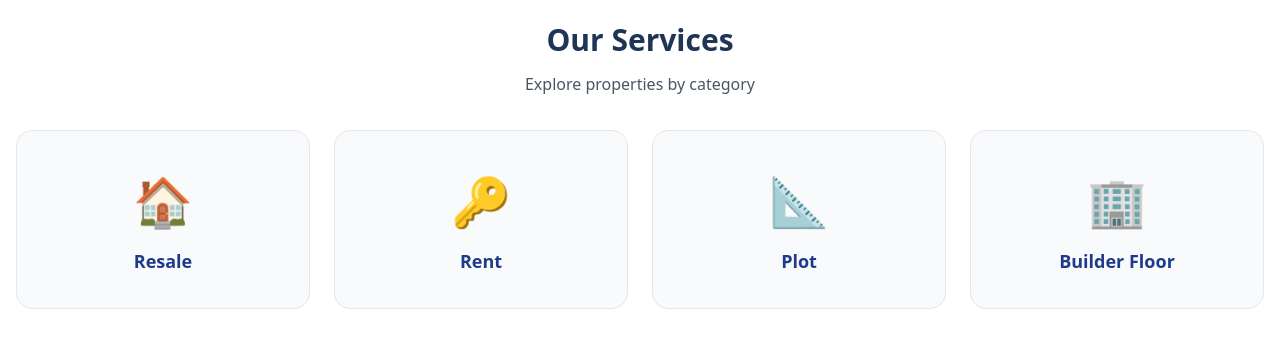
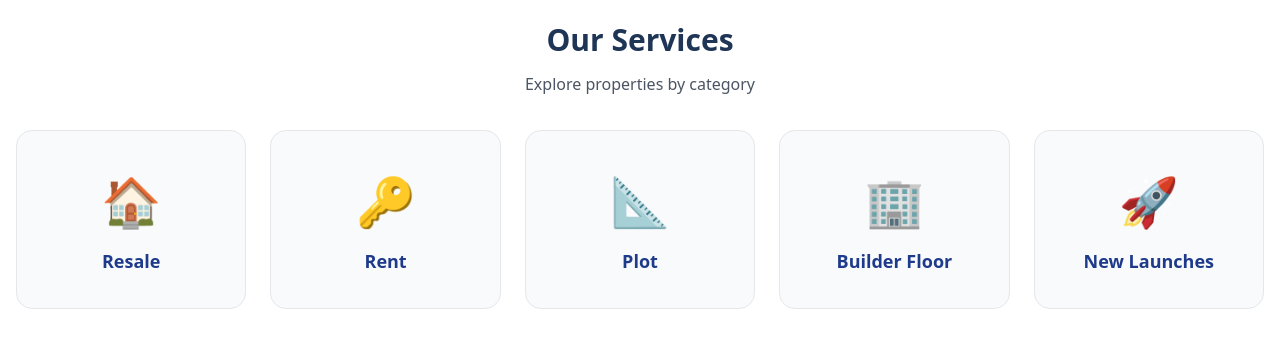
Before and after one commit to gauravquest00-create/luxurynest.llp, a React (Vite) app: page / in a window 1280 px wide. Shown: the part 1080-1439 px from the top of the page. Built offline with nearby package versions, Linux system fonts and the light colour scheme.

Commit message:
Update Services.jsx

```diff
--- a/src/components/home/Services.jsx
+++ b/src/components/home/Services.jsx
@@ -1,18 +1,25 @@
 import { useNavigate } from 'react-router-dom';
 
 const services = [
-  { name: "Resale", icon: "🏠", query: { type: "sale" } },
-  { name: "Rent", icon: "🔑", query: { type: "rent" } },
-  { name: "Plot", icon: "📐", query: { bhk: "0" } },
-  { name: "Builder Floor", icon: "🏢", query: { search: "Builder Floor" } },
+  { name: "Resale", icon: "🏠", query: { type: "sale" }, path: "/properties" },
+  { name: "Rent", icon: "🔑", query: { type: "rent" }, path: "/properties" },
+  { name: "Plot", icon: "📐", query: { bhk: "0" }, path: "/properties" },
+  { name: "Builder Floor", icon: "🏢", query: { search: "Builder Floor" }, path: "/properties" },
+  { name: "New Launches", icon: "🚀", query: {}, path: "/new-launches" },
 ];
 
 export default function Services() {
   const navigate = useNavigate();
 
-  const handleClick = (query) => {
-    const params = new URLSearchParams(query).toString();
-    navigate(`/properties?${params}`);
+  const handleClick = (service) => {
+    if (service.path === "/new-launches") {
+      // Redirect to New Launches page
+      navigate("/new-launches");
+    } else {
+      // Redirect to properties with filters
+      const params = new URLSearchParams(service.query).toString();
+      navigate(`/properties?${params}`);
+    }
   };
 
   return (
@@ -25,7 +32,7 @@ export default function Services() {
             <div
               key={service.name}
               className="service-card"
-              onClick={() => handleClick(service.query)}
+              onClick={() => handleClick(service)}
             >
               <div className="service-icon">{service.icon}</div>
               <h3 className="service-name">{service.name}</h3>
```
